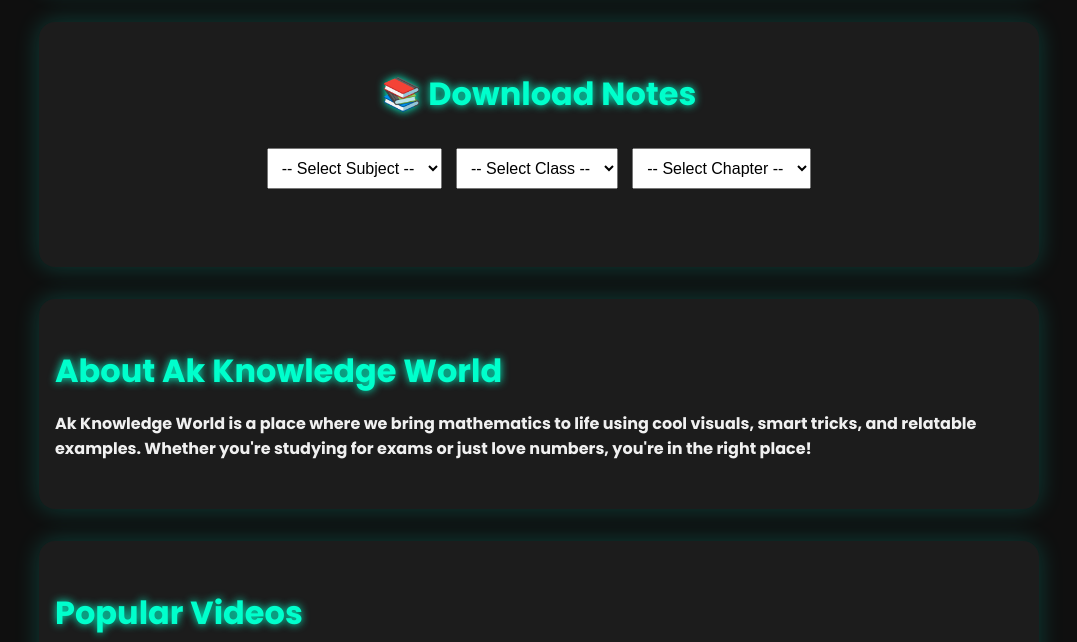
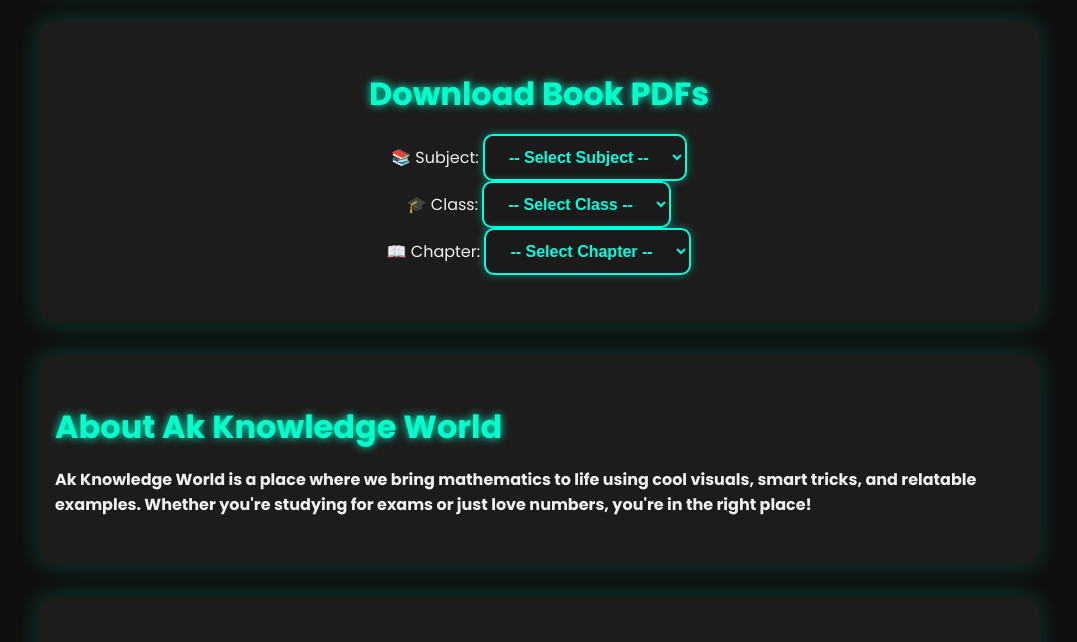
Before and after one commit to Abhay-Kumar-Rai/Ak-Knowledge-World, a plain HTML site: page index.html in a window 1280 px wide. Shown: the part 1051-1693 px from the top of the page, without its empty margins (101-1178 px from the left). Drawn offline with Linux system fonts and the light colour scheme.

Commit message:
Update index.html

```diff
--- a/index.html
+++ b/index.html
@@ -22,27 +22,100 @@
   </section>
 
   <section class="downloads">
-    <h2>📚 Download Notes</h2>
+    <h2>Download Book PDFs</h2>
 
-    <div style="text-align: center; margin: 30px;">
-      <select id="subjectSelect" onchange="populateClasses()" style="padding: 10px; font-size: 16px;">
+    <div class="dropdown-container">
+      <label for="subjectSelect">📚 Subject:</label>
+      <select id="subjectSelect" onchange="populateClasses()">
         <option value="">-- Select Subject --</option>
         <option value="math">Math</option>
 
       </select>
+    </div>
 
-      <select id="classSelect" onchange="populateChapters()" style="padding: 10px; font-size: 16px; margin-left: 10px;">
+    <div class="dropdown-container">
+      <label for="classSelect">🎓 Class:</label>
+      <select id="classSelect" onchange="populateChapters()">
         <option value="">-- Select Class --</option>
+        <option value="">Class 11</option>
+        <option value="">Class 12</option>
       </select>
+    </div>
 
-      <select id="chapterSelect" onchange="openPDF()" style="padding: 10px; font-size: 16px; margin-left: 10px;">
+    <div class="dropdown-container">
+      <label for="chapterSelect">📖 Chapter:</label>
+      <select id="chapterSelect" onchange="openChapterPDF()">
         <option value="">-- Select Chapter --</option>
       </select>
     </div>
   </section>
 
 
+
   <script>
+    const chapterPDFs = {
+  math: {
+    "12": {
+      "1": "math_class12_ch1.pdf",
+      "2": "math_class12_ch2.pdf"
+    },
+    "11": {
+      "1": "math_class11_ch1.pdf"
+    }
+  },
+  physics: {
+    "12": {
+      "1": "physics_class12_ch1.pdf",
+      "2": "physics_class12_ch2.pdf"
+    }
+  },
+  chemistry: {
+    "12": {
+      "1": "chem_class12_ch1.pdf"
+    }
+  }
+};
+
+function populateClasses() {
+  const subject = document.getElementById("subjectSelect").value;
+  const classSelect = document.getElementById("classSelect");
+  classSelect.innerHTML = '<option value="">-- Select Class --</option>';
+
+  if (subject && chapterPDFs[subject]) {
+    Object.keys(chapterPDFs[subject]).forEach(cls => {
+      const option = document.createElement("option");
+      option.value = cls;
+      option.textContent = `Class ${cls}`;
+      classSelect.appendChild(option);
+    });
+  }
+
+  document.getElementById("chapterSelect").innerHTML = '<option value="">-- Select Chapter --</option>';
+}
+
+function populateChapters() {
+  const subject = document.getElementById("subjectSelect").value;
+  const selectedClass = document.getElementById("classSelect").value;
+  const chapterSelect = document.getElementById("chapterSelect");
+  chapterSelect.innerHTML = '<option value="">-- Select Chapter --</option>';
+
+  if (subject && selectedClass && chapterPDFs[subject][selectedClass]) {
+    Object.keys(chapterPDFs[subject][selectedClass]).forEach(chap => {
+      const option = document.createElement("option");
+      option.value = chapterPDFs[subject][selectedClass][chap];
+      option.textContent = `Chapter ${chap}`;
+      chapterSelect.appendChild(option);
+    });
+  }
+}
+
+function openChapterPDF() {
+  const chapter = document.getElementById("chapterSelect").value;
+  if (chapter) {
+    window.open(chapter, "_blank");
+  }
+}
+
     function openPDF() {
       const select = document.getElementById("pdfSelect");
       const selectedPDF = select.value;
```
